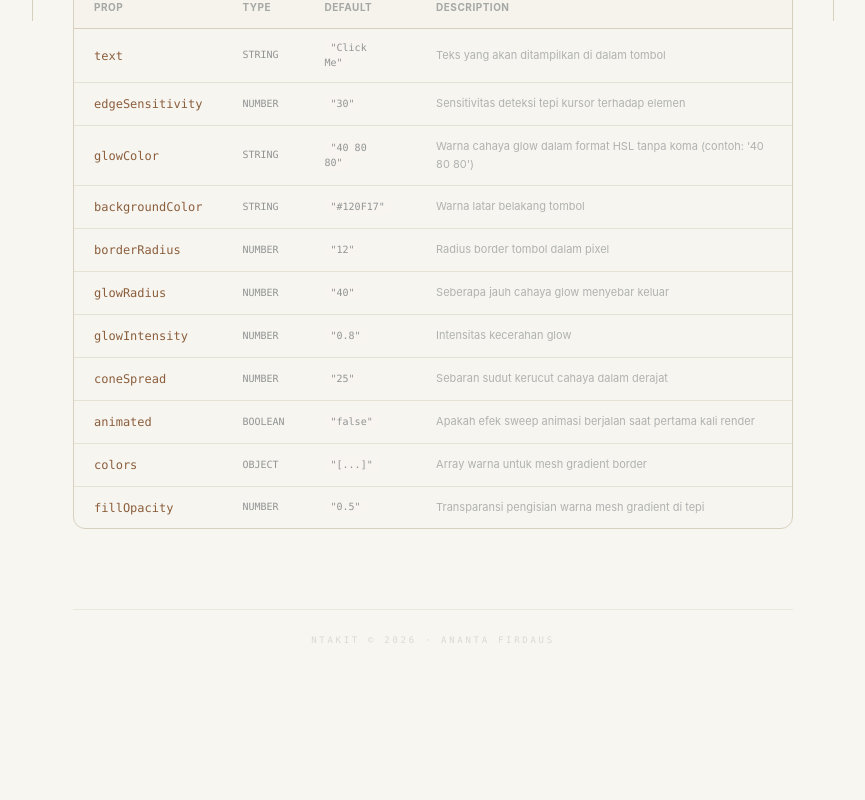
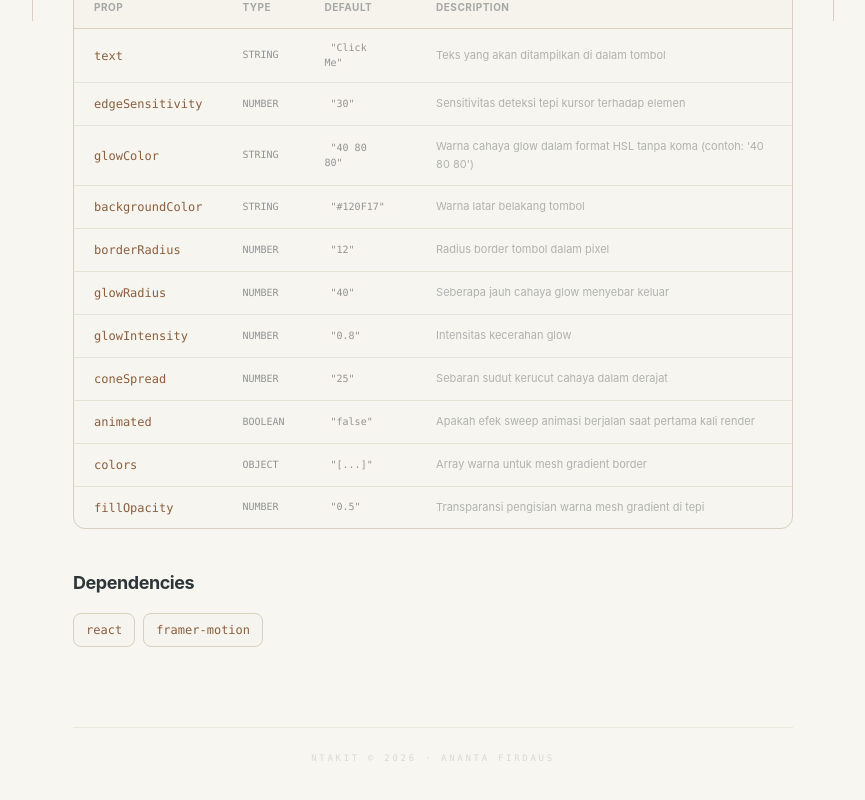
Before and after one commit to Ananta-TI/NtaKit, a React (Vite) app: page /components/button in a window 1280 px wide. Shown: the part 787-1587 px from the top of the page, without its empty margins (191-1056 px from the left). Before the commit the page ends 1491 px from the top, so only its background shows below. Built offline with nearby package versions, Linux system fonts and the light colour scheme.

Commit message:
add: dependencies

```diff
--- a/src/pages/ComponentPage.jsx
+++ b/src/pages/ComponentPage.jsx
@@ -8,6 +8,7 @@ import Sidebar from "../components/ui/Sidebar";
 import PromoSidebar from "../components/ui/PromoSidebar";
 import { getCleanCode } from "../utils/cleaner";
 import generatedProps from "../generated-props.json";
+import { extractDependencies } from "../utils/extractDependencies";
 
 export default function ComponentPage() {
   const { id } = useParams();
@@ -19,6 +20,12 @@ export default function ComponentPage() {
   const [componentProps, setComponentProps] = useState({});
 
   const componentData = componentRegistry[id];
+
+
+  const dependencies = useMemo(() => {
+  return extractDependencies(componentData?.code || "");
+}, [componentData]);
+
 
   useEffect(() => {
     if (componentData?.defaultProps) setComponentProps(componentData.defaultProps);
@@ -139,6 +146,28 @@ const installCommands = useMemo(() => ({
                     </div>
                   </div>
                 </section>
+                <section className="mb-10">
+  <h2 className="text-lg font-bold mb-4 tracking-tight">
+    Dependencies
+  </h2>
+
+  <div className="flex flex-wrap gap-2">
+    {dependencies.length > 0 ? (
+      dependencies.map((dep) => (
+        <div
+          key={dep}
+          className="px-3 py-2 rounded-lg border border-brand-border bg-brand-surface/15 text-xs font-mono text-brand-accent"
+        >
+          {dep}
+        </div>
+      ))
+    ) : (
+      <p className="text-xs text-brand-text/30">
+        No external dependencies.
+      </p>
+    )}
+  </div>
+</section>
               </motion.div>
             ) : (
               <motion.div key="c" initial={{ opacity: 0, y: 8 }} animate={{ opacity: 1, y: 0 }} exit={{ opacity: 0, y: -8 }} transition={{ duration: 0.3 }}>
--- /dev/null
+++ b/src/utils/extractDependencies.js
@@ -0,0 +1,22 @@
+// utils/extractDependencies.js
+
+export function extractDependencies(code = "") {
+  const regex = /from\s+['"]([^'"]+)['"]/g;
+
+  const deps = new Set();
+  let match;
+
+  while ((match = regex.exec(code)) !== null) {
+    const pkg = match[1];
+
+    // skip relative imports
+    if (
+      pkg.startsWith(".") ||
+      pkg.startsWith("/")
+    ) continue;
+
+    deps.add(pkg);
+  }
+
+  return [...deps];
+}
```
